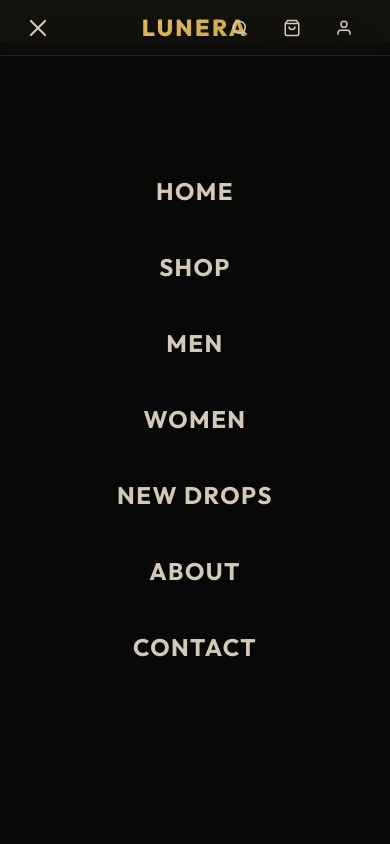
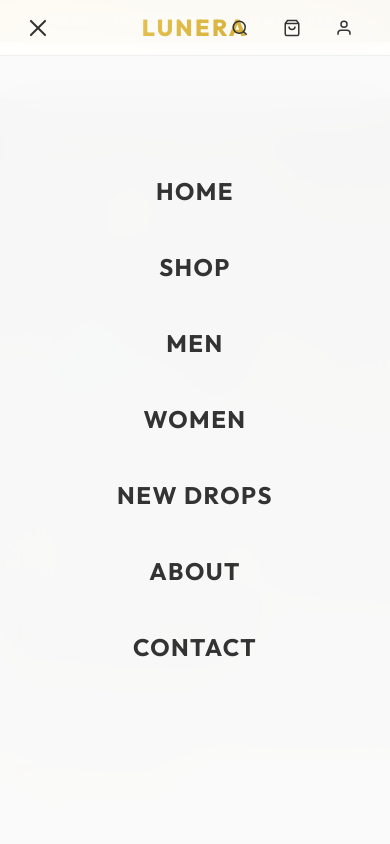
Before and after one commit to skyper1z/lunera, a plain HTML site: page index.html in a window 390 px wide. Both pictures are taken after a click on the button "Menu". Shown: the top 844 px of the page. Drawn offline with Linux system fonts and the light colour scheme.

Commit message:
style: apply premium white and gold aesthetic
- Inverted core CSS color variables to utilize white (#fff) and light gray values as the primary UI backgrounds instead of dark mode defaults
- Adjusted all hardcoded rgba box-shadow and overlay opacities to softer alphas ensuring visibility against white
- Updated all UI boundaries to preserve the gold (#c9a84c) accent tokens

```diff
--- a/style.css
+++ b/style.css
@@ -21,8 +21,8 @@
 
 body {
     font-family: 'Outfit', sans-serif;
-    background: #0a0a0a;
-    color: #f0ede8;
+    background: var(--black);
+    color: var(--light);
     line-height: 1.6;
     overflow-x: hidden;
 }
@@ -56,16 +56,16 @@
 
 /* ---- TOKENS ---- */
 :root {
-    --black: #0a0a0a;
-    --dark: #111111;
-    --card-bg: #161616;
-    --border: #252525;
-    --grey: #888888;
-    --light: #f0ede8;
-    --white: #ffffff;
-    --beige: #d4c9b8;
-    --gold: #c9a84c;
-    --gold-light: #e0b860;
+    --black: #ffffff;
+    --dark: #fafafa;
+    --card-bg: #ffffff;
+    --border: #f0f0f0;
+    --grey: #666666;
+    --light: #161616;
+    --white: #000000;
+    --beige: #333333;
+    --gold: #d4af37;
+    --gold-light: #e6c255;
     --orange: #d4793a;
 
     /* Mobile-first nav heights */
@@ -78,7 +78,7 @@
     --radius-xl: 28px;
 
     --transition: 0.26s cubic-bezier(.4, 0, .2, 1);
-    --shadow: 0 8px 32px rgba(0, 0, 0, .5);
+    --shadow: 0 8px 32px rgba(0, 0, 0, .08);
     --shadow-gold: 0 0 30px rgba(201, 168, 76, .15);
 
     /* Spacing scale */
@@ -112,7 +112,7 @@
     left: 0;
     right: 0;
     height: var(--nav-h);
-    background: rgba(10, 10, 10, .94);
+    background: rgba(255, 255, 255, .94);
     backdrop-filter: blur(20px);
     -webkit-backdrop-filter: blur(20px);
     border-bottom: 1px solid var(--border);
@@ -234,7 +234,7 @@
     left: 0;
     right: 0;
     bottom: 0;
-    background: rgba(8, 8, 8, .98);
+    background: rgba(250, 250, 250, .98);
     backdrop-filter: blur(24px);
     z-index: 999;
     flex-direction: column;
@@ -274,7 +274,7 @@
     left: 0;
     right: 0;
     height: var(--bottom-nav-h);
-    background: rgba(12, 12, 12, .97);
+    background: rgba(255, 255, 255, .97);
     backdrop-filter: blur(20px);
     -webkit-backdrop-filter: blur(20px);
     border-top: 1px solid var(--border);
@@ -480,7 +480,7 @@
     right: 10px;
     width: 36px;
     height: 36px;
-    background: rgba(10, 10, 10, .75);
+    background: rgba(255, 255, 255, .75);
     backdrop-filter: blur(8px);
     border-radius: 50%;
     display: flex;
@@ -639,9 +639,9 @@
     position: absolute;
     inset: 0;
     background: linear-gradient(to top,
-            rgba(10, 10, 10, .95) 0%,
-            rgba(10, 10, 10, .55) 45%,
-            rgba(10, 10, 10, .2) 100%);
+            rgba(255, 255, 255, .95) 0%,
+            rgba(255, 255, 255, .55) 45%,
+            rgba(255, 255, 255, .2) 100%);
 }
 
 .hero__content {
@@ -744,7 +744,7 @@
 .category-card__overlay {
     position: absolute;
     inset: 0;
-    background: linear-gradient(to top, rgba(0, 0, 0, .82) 0%, transparent 55%);
+    background: linear-gradient(to top, rgba(255, 255, 255, .9) 0%, transparent 55%);
     display: flex;
     flex-direction: column;
     align-items: center;
@@ -849,7 +849,7 @@
 .newsletter-form input {
     padding: .9rem var(--sp-3);
     min-height: 44px;
-    background: rgba(255, 255, 255, .05);
+    background: rgba(0, 0, 0, .05);
     border: 1.5px solid var(--border);
     border-radius: var(--radius-sm);
     color: var(--light);
@@ -995,7 +995,7 @@
     display: none;
     position: fixed;
     inset: 0;
-    background: rgba(0, 0, 0, .6);
+    background: rgba(0, 0, 0, .08);
     z-index: 1099;
     backdrop-filter: blur(4px);
 }
@@ -1356,7 +1356,7 @@
     bottom: var(--bottom-nav-h);
     left: 0;
     right: 0;
-    background: rgba(10, 10, 10, .97);
+    background: rgba(255, 255, 255, .97);
     backdrop-filter: blur(16px);
     border-top: 1px solid var(--border);
     padding: var(--sp-2) 4%;
@@ -1538,7 +1538,7 @@
     width: 100%;
     padding: .9rem var(--sp-3);
     min-height: 48px;
-    background: rgba(255, 255, 255, .04);
+    background: rgba(0, 0, 0, .04);
     border: 1.5px solid var(--border);
     border-radius: var(--radius-sm);
     color: var(--light);
@@ -1680,8 +1680,8 @@
 }
 
 .social-btn:active {
-    border-color: rgba(255, 255, 255, .3);
-    background: rgba(255, 255, 255, .04);
+    border-color: rgba(0, 0, 0, .1);
+    background: rgba(0, 0, 0, .04);
 }
 
 .divider {
@@ -1958,7 +1958,7 @@
     }
 
     .hero__overlay {
-        background: linear-gradient(105deg, rgba(10, 10, 10, .9) 0%, rgba(10, 10, 10, .65) 55%, rgba(10, 10, 10, .2) 100%);
+        background: linear-gradient(105deg, rgba(255, 255, 255, .9) 0%, rgba(255, 255, 255, .65) 55%, rgba(255, 255, 255, .2) 100%);
     }
 
     .hero__content {
@@ -2190,7 +2190,7 @@
         width: 44px;
         height: 44px;
         border-radius: 50%;
-        background: rgba(10, 10, 10, .85);
+        background: rgba(255, 255, 255, .85);
         border: 1.5px solid var(--border);
         color: var(--light);
         align-items: center;
@@ -2259,13 +2259,15 @@
         font-size: 2rem;
     }
 }
+
 /* ---- BACK BUTTON (secondary pages) ---- */
 .nav__back-btn {
     display: flex;
     align-items: center;
     justify-content: center;
     gap: .3rem;
-  min-width: 44px; height: 44px;
+    min-width: 44px;
+    height: 44px;
     padding: 0 .5rem;
     color: var(--beige);
     font-size: .84rem;
@@ -2276,5 +2278,14 @@
     -webkit-tap-highlight-color: transparent;
     margin-left: -6px;
 }
-.nav__back-btn:active { color: var(--gold); background: rgba(201,168,76,.08); }
-.nav__back-btn svg { width: 20px; height: 20px; flex-shrink: 0; }
+
+.nav__back-btn:active {
+    color: var(--gold);
+    background: rgba(201, 168, 76, .08);
+}
+
+.nav__back-btn svg {
+    width: 20px;
+    height: 20px;
+    flex-shrink: 0;
+}
```
Also changed, not shown: invert_css.js (added, +22 -0 lines). Lines whose indentation alone changed are shown as unchanged.
